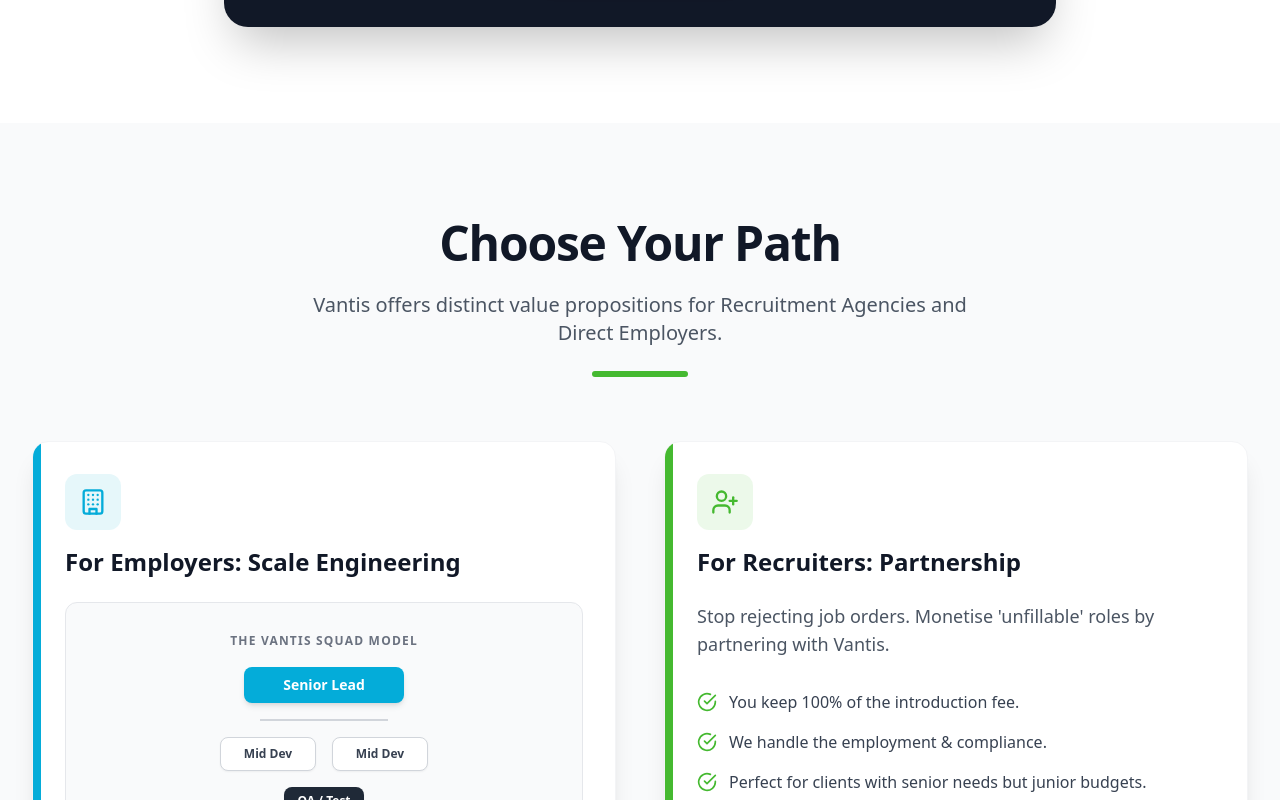
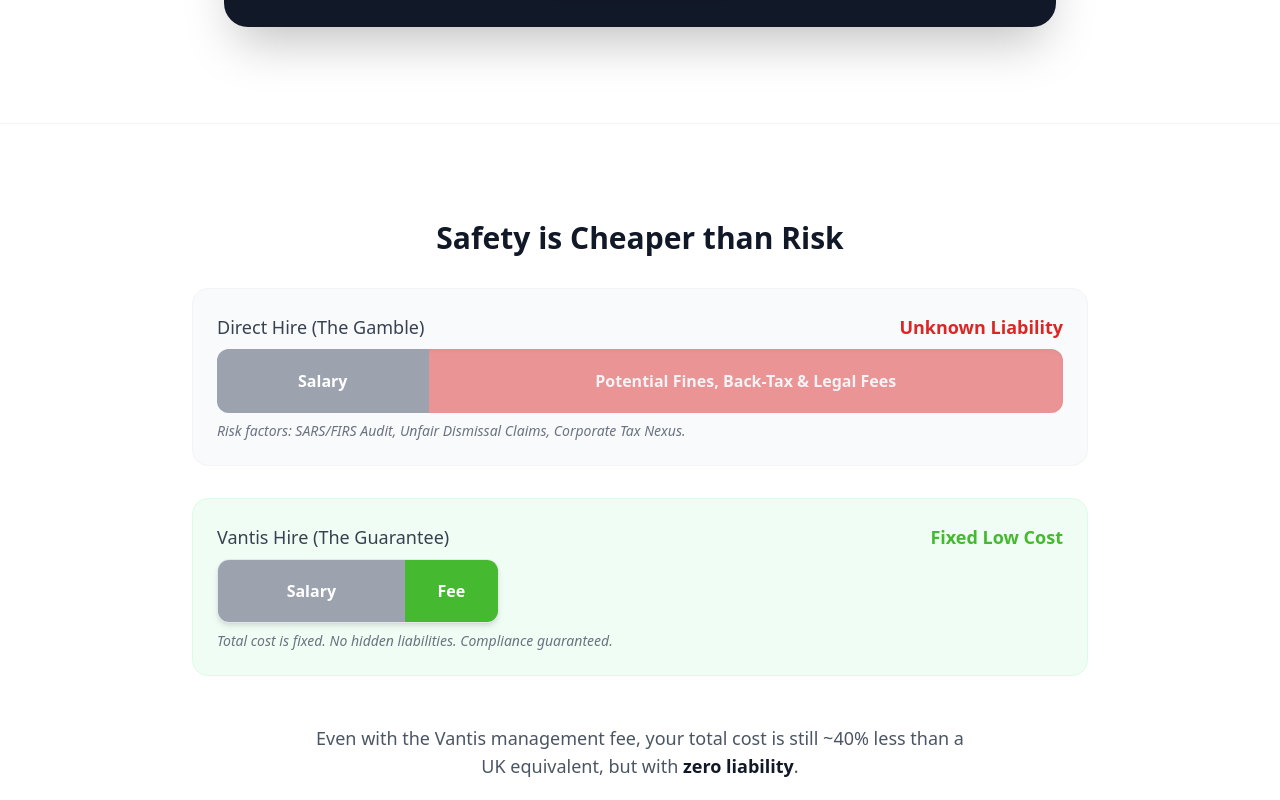
Before and after one commit to vantis-job-portal/vantis-launch, a React (Vite) app: page / in a window 1280 px wide. Shown: the part 3840-4640 px from the top of the page. Built offline with nearby package versions, Linux system fonts and the light colour scheme.

Commit message:
Update App.jsx

```diff
--- a/src/App.jsx
+++ b/src/App.jsx
@@ -249,7 +249,7 @@
   );
 };
 
-const RiskCalculator = () => {
+const RiskCalculator = ({ onOpenModal }) => {
   const [score, setScore] = useState(0);
   const [showResult, setShowResult] = useState(false);
   const [answers, setAnswers] = useState({});
@@ -329,16 +329,73 @@
                 {risk.text}
               </p>
               <div className="p-4 bg-gray-50 border border-gray-200 rounded-lg mb-8 text-left text-sm text-gray-600">
-                <strong>Why this matters:</strong> Hiring overseas contractors directly (B2B) while treating them like employees can trigger "Permanent Establishment" rules, making your UK company liable for foreign corporate tax and labour disputes.
+                <strong>Why this matters:</strong> Hiring overseas contractors directly (B2B) while treating them like employees can trigger "Permanent Establishment" rules and "Strict Liability" under the Criminal Finances Act.
               </div>
-              <Button variant="primary" onClick={() => window.open("https://meetings-eu1.hubspot.com/william-wilson1", "_blank")}>
+              <div className="flex flex-col md:flex-row justify-center items-center gap-4">
+                <Button variant="primary" onClick={() => window.open("https://meetings-eu1.hubspot.com/william-wilson1/compliance-audit-", "_blank")}>
                     Book a Compliance Audit
                 </Button>
-              <button onClick={() => { setShowResult(false); setScore(0); setAnswers({}); }} className="block mx-auto mt-4 text-gray-400 text-sm hover:text-gray-600">
+                {/* Secondary Button for PDF Download */}
+                <button
+                    onClick={() => onOpenModal('compliance')}
+                    className="text-gray-600 hover:text-red-600 font-medium underline"
+                >
+                    Download the 2026 Compliance Guide (PDF)
+                </button>
+              </div>
+
+              <button onClick={() => { setShowResult(false); setScore(0); setAnswers({}); }} className="block mx-auto mt-8 text-gray-400 text-sm hover:text-gray-600">
                 Start Over
               </button>
             </div>
           )}
+        </div>
+      </div>
+    </div>
+  );
+};
+
+// Expanded SafetyComparison Section
+const SafetyComparison = () => {
+  return (
+    <div className="py-24 bg-white border-t border-gray-100">
+      <div className="max-w-7xl mx-auto px-4 sm:px-6 lg:px-8">
+         <div className="max-w-4xl mx-auto">
+             <h3 className="text-3xl font-bold text-gray-900 mb-8 text-center">Safety is Cheaper than Risk</h3>
+             <div className="space-y-8">
+                {/* Direct Hire Bar */}
+                <div className="bg-gray-50 p-6 rounded-2xl border border-gray-100">
+                    <div className="flex justify-between text-lg font-medium text-gray-700 mb-2">
+                        <span>Direct Hire (The Gamble)</span>
+                        <span className="text-red-600 font-bold">Unknown Liability</span>
+                    </div>
+                    <div className="h-16 flex w-full rounded-xl overflow-hidden bg-gray-200 relative shadow-inner">
+                         <div className="h-full bg-gray-400 w-1/4 flex items-center justify-center text-white text-sm md:text-base font-bold relative z-10">Salary</div>
+                         <div className="h-full bg-red-500 w-3/4 flex items-center justify-center text-white text-sm md:text-base font-bold animate-pulse relative z-10">Potential Fines, Back-Tax & Legal Fees</div>
+                    </div>
+                    <p className="text-sm text-gray-500 mt-2 italic">
+                      Risk factors: SARS/FIRS Audit, Unfair Dismissal Claims, Corporate Tax Nexus.
+                    </p>
+                </div>
+
+                {/* Vantis Hire Bar */}
+                <div className="bg-green-50 p-6 rounded-2xl border border-green-100">
+                    <div className="flex justify-between text-lg font-medium text-gray-700 mb-2">
+                        <span>Vantis Hire (The Guarantee)</span>
+                        <span className="text-[#45B930] font-bold">Fixed Low Cost</span>
+                    </div>
+                    <div className="h-16 flex w-full md:w-1/3 rounded-xl overflow-hidden bg-white shadow-md border border-gray-200">
+                         <div className="h-full bg-gray-400 w-2/3 flex items-center justify-center text-white text-sm md:text-base font-bold">Salary</div>
+                         <div className="h-full bg-[#45B930] w-1/3 flex items-center justify-center text-white text-sm md:text-base font-bold">Fee</div>
+                    </div>
+                    <p className="text-sm text-gray-500 mt-2 italic">
+                       Total cost is fixed. No hidden liabilities. Compliance guaranteed.
+                    </p>
+                </div>
+             </div>
+             <p className="text-lg text-gray-600 mt-12 text-center max-w-2xl mx-auto">
+                Even with the Vantis management fee, your total cost is still ~40% less than a UK equivalent, but with <span className="font-bold text-gray-900">zero liability</span>.
+             </p>
         </div>
       </div>
     </div>
@@ -743,14 +800,25 @@
   if (!isOpen) return null;
   const isBooking = type === 'booking';
   const isDatabase = type === 'database';
-  const title = isBooking ? "Book a Strategy Call" : isDatabase ? "Join the Waitlist" : "Access the PDF Resource";
-  const subtitle = isBooking ? "Select a topic so we can prepare for our conversation." : isDatabase ? "Get notified when the African Talent Platform launches." : "Please select your profile to view the relevant documentation.";
+  const isCompliance = type === 'compliance';
+
+  const title = isBooking ? "Book a Strategy Call" : isDatabase ? "Join the Waitlist" : isCompliance ? "Download Compliance Guide" : "Access the PDF Resource";
+  const subtitle = isBooking
+    ? "Select a topic so we can prepare for our conversation."
+    : isDatabase
+      ? "Get notified when the African Talent Platform launches."
+      : isCompliance
+        ? "Essential reading for UK Directors hiring overseas."
+        : "Please select your profile to view the relevant documentation.";
 
   const handleSelection = (role) => {
     let targetUrl = "";
     if (isBooking) {
         if (role === 'recruiter') { targetUrl = "https://meetings-eu1.hubspot.com/william-wilson1/wills-introduction-call-recruiter-"; }
         else { targetUrl = "https://meetings-eu1.hubspot.com/william-wilson1/introduction-call-engineering"; }
+    } else if (isCompliance) {
+        // Updated Link
+        targetUrl = "https://eu1.hubs.ly/H0rhHNB0";
     } else {
         if (role === 'recruiter') { targetUrl = "https://eu1.hubs.ly/H0r9HSD0"; }
         else { targetUrl = "https://eu1.hubs.ly/H0r9HT60"; }
@@ -772,16 +840,30 @@
              <>
                <p className="text-gray-600 mb-6">{subtitle}</p>
                <div className="space-y-4">
-                  <button onClick={() => handleSelection('recruiter')} className="w-full p-4 border border-gray-200 rounded-xl hover:border-[#45B930] hover:bg-green-50 transition-all text-left flex items-center group">
+                  {isCompliance ? (
+                      <Button variant="primary" className="w-full justify-center" onClick={() => handleSelection('general')}>
+                        Download PDF Guide
+                      </Button>
+                  ) : (
+                      <>
+                        <button
+                            onClick={() => handleSelection('recruiter')}
+                            className="w-full p-4 border border-gray-200 rounded-xl hover:border-[#45B930] hover:bg-green-50 transition-all text-left flex items-center group"
+                        >
                             <div className="w-10 h-10 bg-white rounded-full border border-gray-200 flex items-center justify-center mr-4 text-gray-500 group-hover:text-[#45B930] group-hover:border-[#45B930]"><UserPlus size={20} /></div>
                             <div><div className="font-bold text-gray-900">Recruitment Agency</div><div className="text-sm text-gray-500">{isBooking ? "I want to monetise unfillable roles" : "I want to monetise unfillable roles"}</div></div>
                             <ArrowRight className="ml-auto text-gray-300 group-hover:text-[#45B930]" size={20} />
                         </button>
-                  <button onClick={() => handleSelection('employer')} className="w-full p-4 border border-gray-200 rounded-xl hover:border-[#04AcD9] hover:bg-blue-50 transition-all text-left flex items-center group">
+                        <button
+                            onClick={() => handleSelection('employer')}
+                            className="w-full p-4 border border-gray-200 rounded-xl hover:border-[#04AcD9] hover:bg-blue-50 transition-all text-left flex items-center group"
+                        >
                             <div className="w-10 h-10 bg-white rounded-full border border-gray-200 flex items-center justify-center mr-4 text-gray-500 group-hover:text-[#04AcD9] group-hover:border-[#04AcD9]"><Building size={20} /></div>
                             <div><div className="font-bold text-gray-900">Direct Employer</div><div className="text-sm text-gray-500">{isBooking ? "I need to scale engineering capacity" : "I need to scale engineering capacity"}</div></div>
                             <ArrowRight className="ml-auto text-gray-300 group-hover:text-[#04AcD9]" size={20} />
                         </button>
+                      </>
+                  )}
                </div>
              </>
            )}
@@ -806,7 +888,8 @@
         <div id="why-nigeria"><WhyNigeria /></div>
         <TalentComparison />
         <CostCalculator onOpenModal={handleOpenModal} />
-        <RiskCalculator />
+        <RiskCalculator onOpenModal={handleOpenModal} /> {/* Passed onOpenModal here */}
+        <SafetyComparison />
         <Solutions onOpenModal={handleOpenModal} />
         <InfrastructureSection />
         <DatabaseTeaser onOpenModal={handleOpenModal} />
```
Lines whose indentation alone changed are shown as unchanged.
